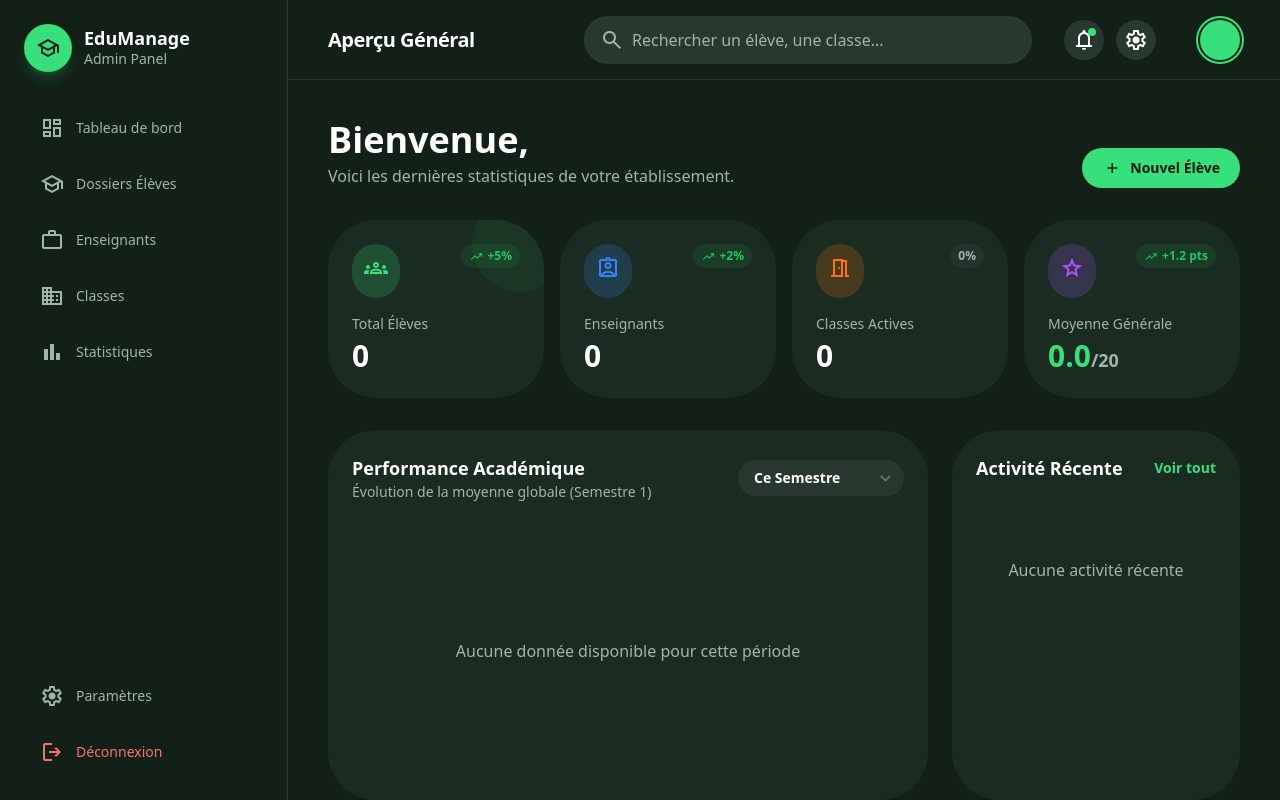
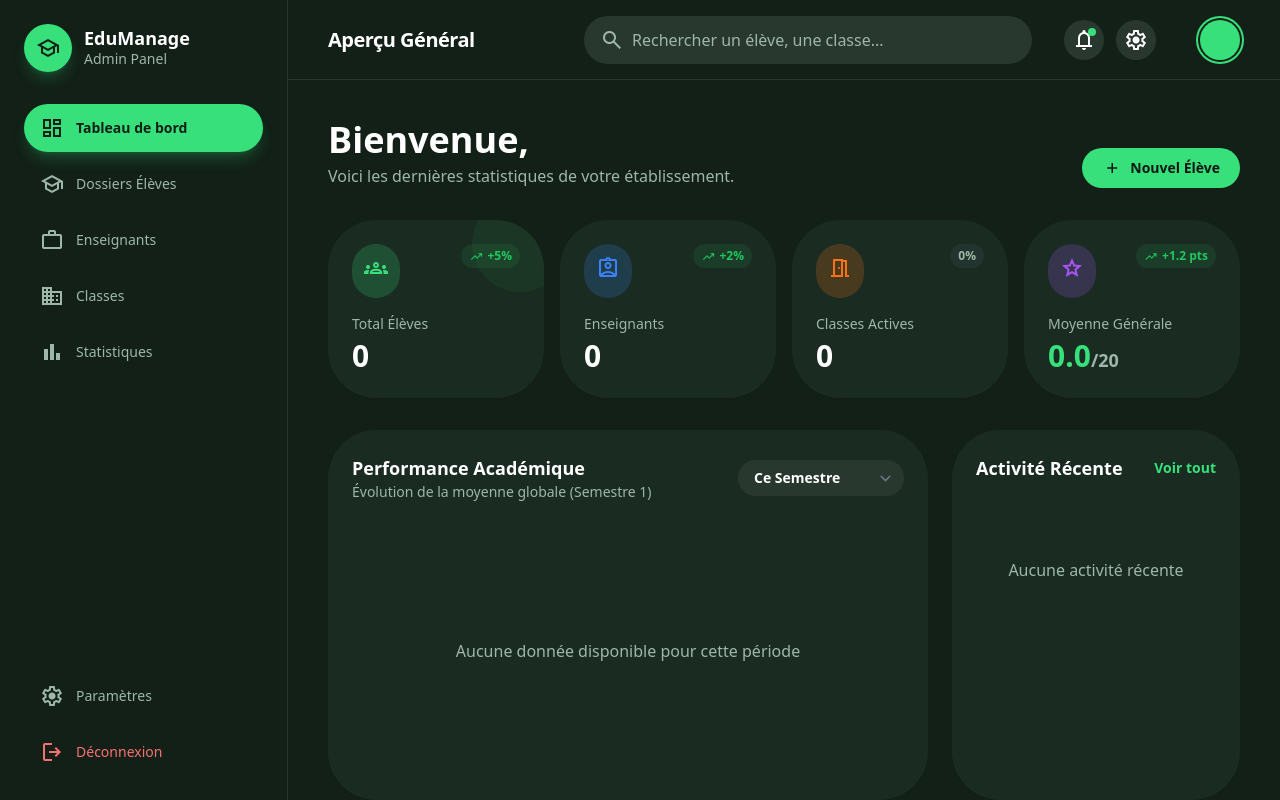
Before and after one commit to Mouhssine-Kinani/school_records_management, a Symfony app: template templates/admin/dashboard.html.twig in a window 1280 px wide. Run offline with Twig, Linux system fonts and the light colour scheme; the template is opened without the code that fills it, so the values that code supplies are empty; some libraries are stand-ins or nearby versions.

Commit message:
side bar color selection fixed

```diff
--- a/templates/admin/dashboard.html.twig
+++ b/templates/admin/dashboard.html.twig
@@ -7,12 +7,13 @@
     <!-- Sidebar Component -->
     {% include 'components/_sidebar.html.twig' with {
         'roleLabel': 'Admin Panel',
+        'activeMenu': 'dashboard',
         'menuItems': [
-            {'route': 'admin_dashboard', 'icon': 'dashboard', 'label': 'Tableau de bord'},
-            {'route': 'admin_dashboard', 'icon': 'school', 'label': 'Dossiers Élèves'},
-            {'route': 'admin_dashboard', 'icon': 'work', 'label': 'Enseignants'},
-            {'route': 'admin_dashboard', 'icon': 'domain', 'label': 'Classes'},
-            {'route': 'admin_dashboard', 'icon': 'bar_chart', 'label': 'Statistiques'}
+            {'id': 'dashboard', 'route': 'admin_dashboard', 'icon': 'dashboard', 'label': 'Tableau de bord'},
+            {'id': 'students', 'route': 'admin_dashboard', 'icon': 'school', 'label': 'Dossiers Élèves'},
+            {'id': 'teachers', 'route': 'admin_dashboard', 'icon': 'work', 'label': 'Enseignants'},
+            {'id': 'classes', 'route': 'admin_dashboard', 'icon': 'domain', 'label': 'Classes'},
+            {'id': 'stats', 'route': 'admin_dashboard', 'icon': 'bar_chart', 'label': 'Statistiques'}
         ]
     } %}
 
--- a/templates/components/_sidebar.html.twig
+++ b/templates/components/_sidebar.html.twig
@@ -18,9 +18,10 @@
             <!-- Menu -->
             <nav class="flex flex-col gap-2">
                 {% for item in menuItems %}
+                    {% set isActive = (activeMenu is defined and activeMenu == item.id) or (activeMenu is not defined and loop.first) %}
                     <a
                         class="flex items-center gap-3 rounded-full px-4 py-3 transition-colors
-                            {% if currentRoute == item.route %}
+                            {% if isActive %}
                                 bg-primary text-background-dark shadow-lg shadow-primary/20
                             {% else %}
                                 text-slate-600 hover:bg-[#29382f] hover:text-white dark:text-[#9eb7a8]
@@ -28,7 +29,7 @@
                         href="{{ path(item.route) }}"
                     >
                         <span class="material-symbols-outlined text-[24px]">{{ item.icon }}</span>
-                        <span class="text-sm {% if currentRoute == item.route %}font-bold{% else %}font-medium{% endif %}">
+                        <span class="text-sm {% if isActive %}font-bold{% else %}font-medium{% endif %}">
                             {{ item.label }}
                         </span>
                     </a>
```
